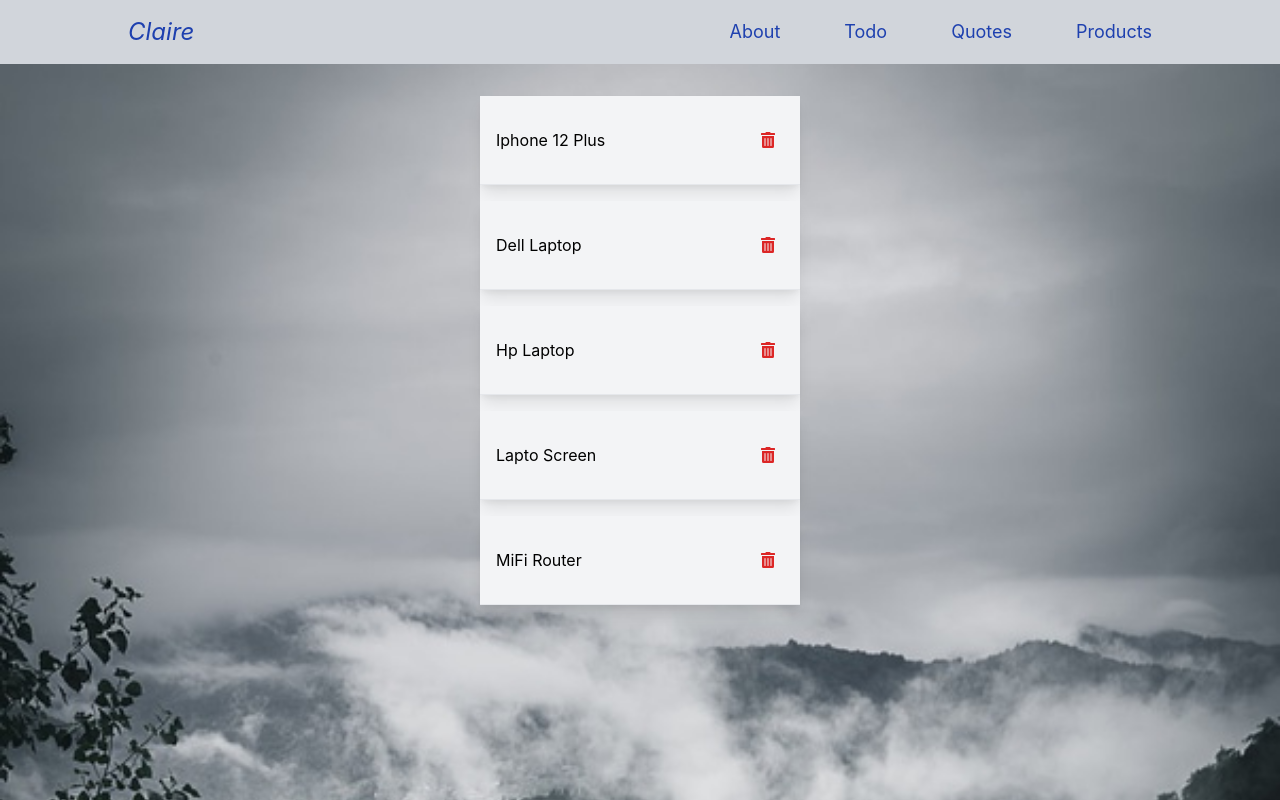
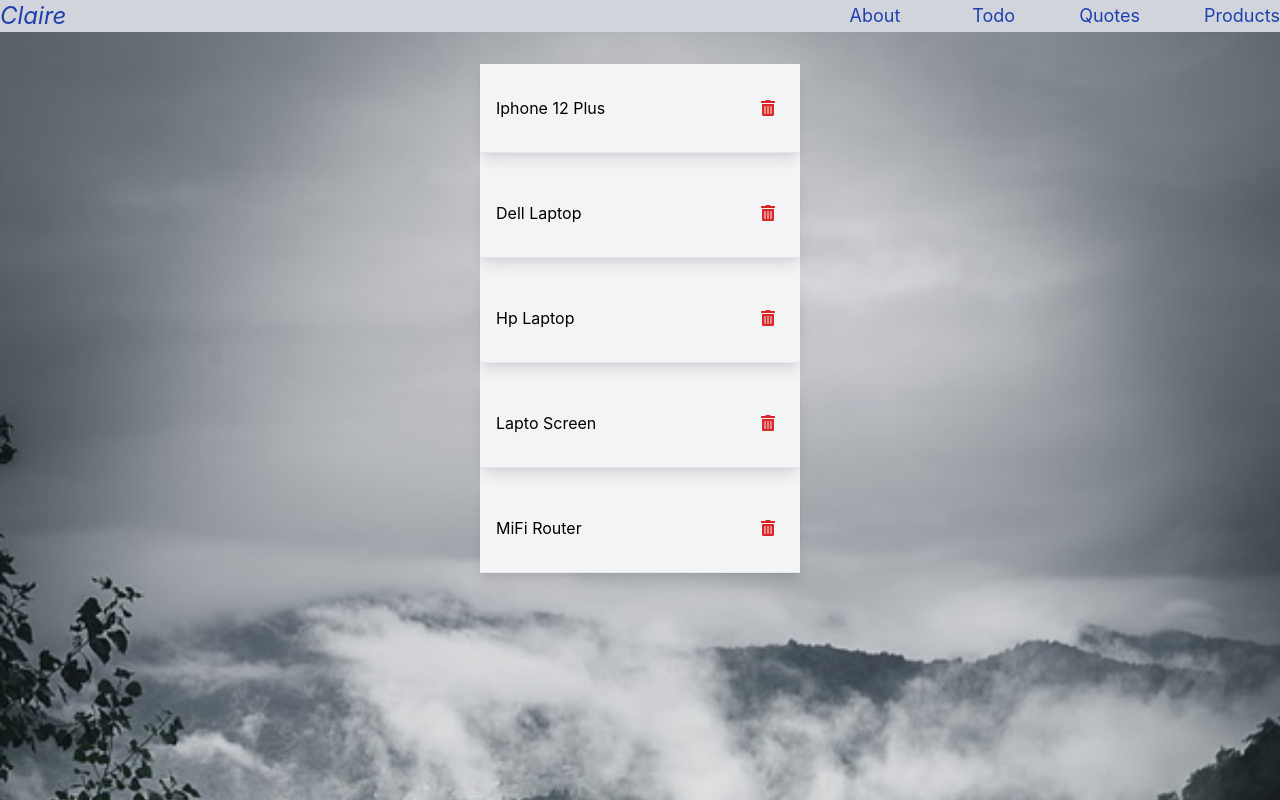
Before and after one commit to mugwira/React-Quote-Generator, a React (Create React App) app: page / in a window 1280 px wide. Built offline with nearby package versions, Linux system fonts and the light colour scheme.

Commit message:
Modified Nav and css files

```diff
--- a/src/App.css
+++ b/src/App.css
@@ -26,7 +26,7 @@ body{
     }
 }
 
-.left a:hover{
+. a:hover{
     border-top: 1px solid orange;
 }
 
--- a/src/Nav.js
+++ b/src/Nav.js
@@ -4,12 +4,12 @@ import { Link } from "react-router-dom";
 function Nav() {
   return (
     <div className="my-nav text-blue-800 bg-gray-300 ">
-      <div className="my-links md:flex items-center justify-between py-4 px-32">
+      <div className="my-links md:flex items-center justify-between">
         <div className="right text-2xl font-semi-bold italic">
           <h3>Claire</h3>
         </div>
-        <div className="flex flex-col md:flex-row items-center text-lg space-x-16">
-          <Link to="/about" className="hover:text-blue-600">
+        <div className="left flex flex-col md:flex-row items-center text-lg space-x-16">
+          <Link to="/about" className="transition duration-200 hover:bg-blue-300 px-2">
             About
           </Link>
           <Link to="/Todo" className="hover:text-blue-600">
```
